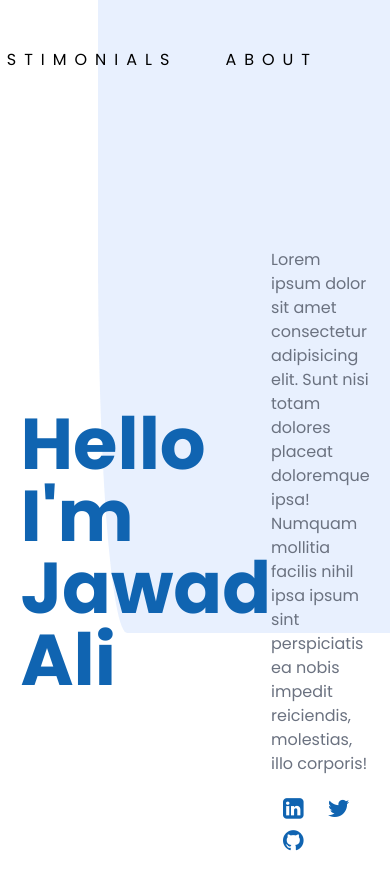
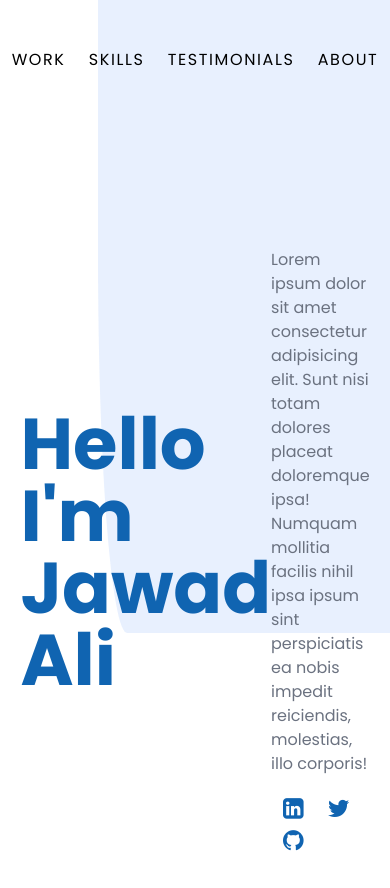
Before and after one commit to thejawadali/thejawadali, a Vue app: page / in a window 390 px wide. Shown: the top 888 px of the page. Built offline with nearby package versions, Linux system fonts and the light colour scheme.

Commit message:
made navbar responsive

```diff
--- a/src/components/Navbar.vue
+++ b/src/components/Navbar.vue
@@ -1,15 +1,21 @@
 
 <script lang="ts" setup>
+import { ref } from "@vue/reactivity";
+
+const links = ref(["work", "skills", "testimonials", "about"]);
 </script>
 
 
 
   <template>
-  <nav class="bg-transparent p-12 flex justify-end">
-    <a class="mx-6 text-black tracking-more-wide" href="#work">WORK</a>
-    <a class="mx-6 text-black tracking-more-wide" href="#skills">SKILLS</a>
-    <a class="mx-6 text-black tracking-more-wide" href="#testimonials">TESTIMONIALS</a>
-    <a class="mx-6 text-black tracking-more-wide" href="#about">ABOUT</a>
+  <nav class="bg-transparent py-12 md:px-12 flex justify-around lg:justify-end">
+    <a
+      v-for="link in links"
+      :key="link"
+      class="lg:mx-6 text-black tracking-widest lg:tracking-more-wide uppercase"
+      :href="'#' + link"
+      >{{ link }}</a
+    >
   </nav>
 </template>
 
```
